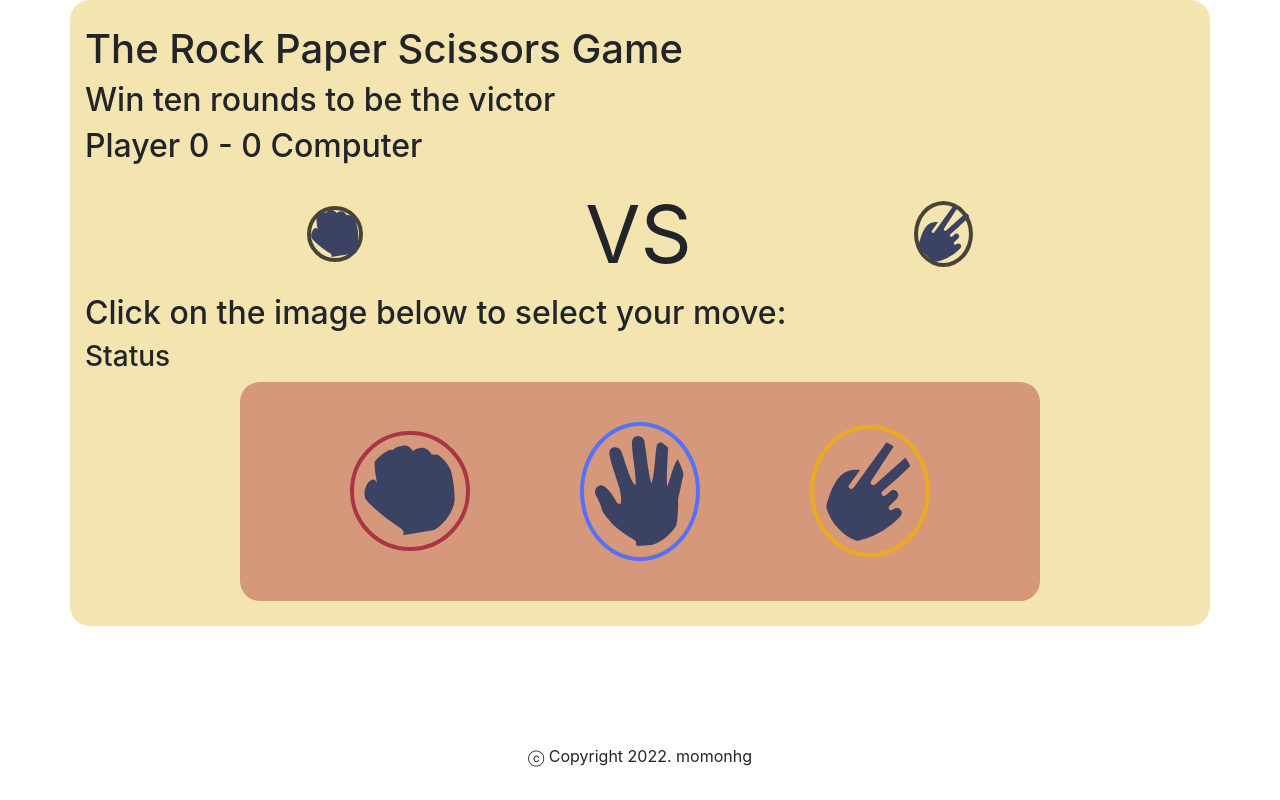
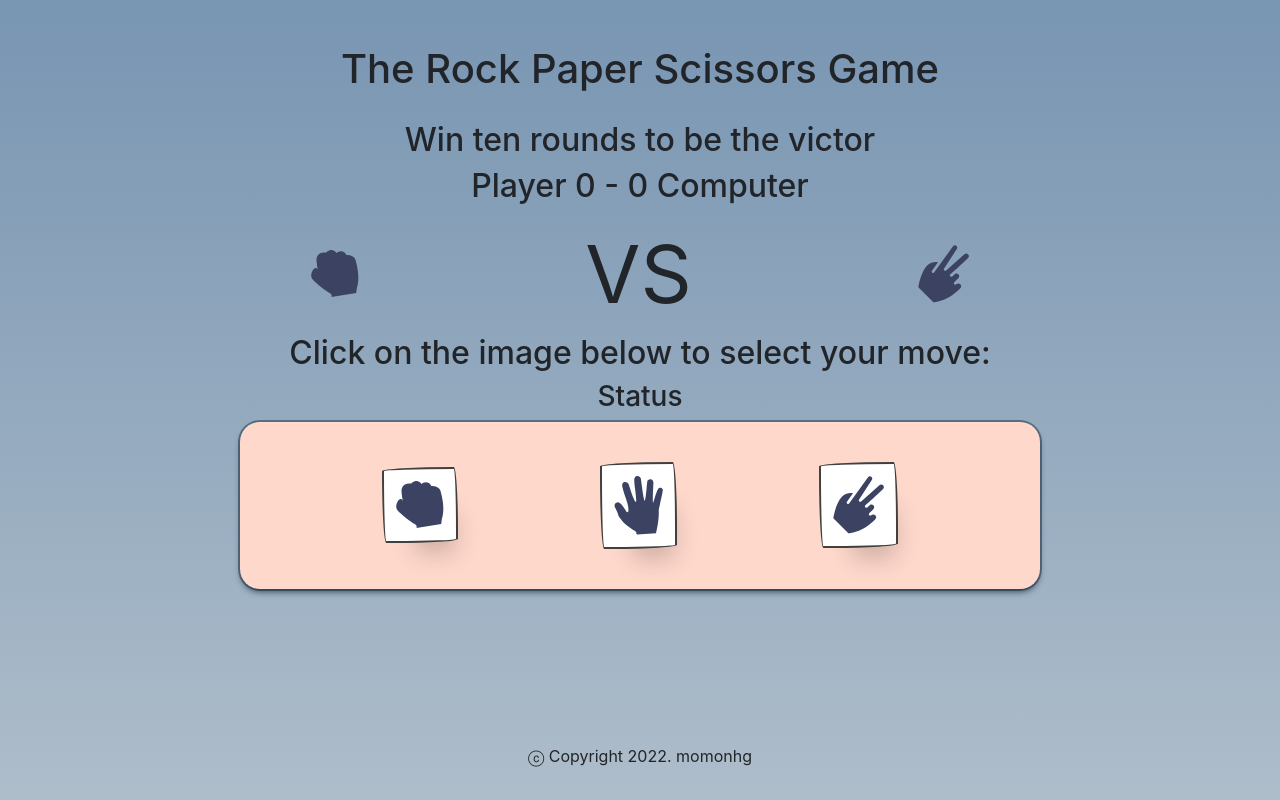
Before and after one commit to Momonhg/rock-paper-scissors, a website: page index.html in a window 1280 px wide. Drawn offline with nearby package versions, Linux system fonts and the light colour scheme.

Commit message:
upgrade css

```diff
--- a/index.html
+++ b/index.html
@@ -1,19 +1,19 @@
 <!DOCTYPE html>
-<html lang="en">
+<html lang="en" dir="ltr">
 
 <head>
-  <meta charset="UTF-8">
-  <meta name="viewport" content="width=device-width, initial-scale=1.0">
-  <!-- displays site properly based on user's device -->
-
-  <link rel="icon" type="image/png" sizes="32x32" href="./images/favicon.ico">
-  <link rel="stylesheet" href="styles.css">
-  <link href="https://fonts.googleapis.com/css?family=Arvo" rel="stylesheet">
-  <link rel="stylesheet" href="https://cdn.jsdelivr.net/npm/bootstrap@4.0.0/dist/css/bootstrap.min.css"
-    integrity="sha384-Gn5384xqQ1aoWXA+058RXPxPg6fy4IWvTNh0E263XmFcJlSAwiGgFAW/dAiS6JXm" crossorigin="anonymous">
+  <meta charset="utf-8">
 
   <title>Rock, Paper, Scissors</title>
 
+  <link rel="icon" type="image/png" sizes="32x32" href="./images/favicon.ico">
+
+  <link rel="stylesheet" href="styles.css">
+
+  <link href="https://fonts.googleapis.com/css?family=Arvo" rel="stylesheet">
+
+  <link rel="stylesheet" href="https://cdn.jsdelivr.net/npm/bootstrap@4.0.0/dist/css/bootstrap.min.css"
+    integrity="sha384-Gn5384xqQ1aoWXA+058RXPxPg6fy4IWvTNh0E263XmFcJlSAwiGgFAW/dAiS6JXm" crossorigin="anonymous">
 
 </head>
 
@@ -46,9 +46,8 @@
 
   <p>ⓒ Copyright 2022. momonhg</p>
 
-  <script src="https://ajax.googleapis.com/ajax/libs/jquery/3.6.0/jquery.min.js"></script>
-  <script src="index.js" charset="utf-8"></script>
-
+  <script src="https://ajax.googleapis.com/ajax/libs/jquery/3.6.1/jquery.min.js"></script>
+  <script src="game.js" charset="utf-8"></script>
 
 
 </body>
--- a/styles.css
+++ b/styles.css
@@ -1,6 +1,30 @@
-body {
+body{
   text-align: center;
+  line-height: 1.5;
+  background-image: linear-gradient(#7895B2,#AEBDCA);
+
 }
+body, html{
+  height: 100%;
+width: 100%;
+
+}
+h1 {
+  font-family: 'Fuzzy Bubbles', cursive;
+  font-size: 3rem;
+  color: #fff;
+  padding-top: 20px;
+  padding-bottom: 20px;
+  margin-top: 50px;
+}
+
+h2, h3{
+  font-family: 'Fuzzy Bubbles', cursive;
+  font-size: 2rem;
+  margin:auto;
+}
+
+
 
 p {
   position: absolute;
@@ -13,36 +37,73 @@ p {
 
 .container {
   margin: 0 auto;
-  background-color: #f3e4b0;
   border-radius: 20px;
   padding: 25px 50px;
   width: 80vw;
+  text-align: center;
 }
 
 .action {
   max-width: 800px;
   padding: 40px 0;
   margin: 0 auto;
-  background-color: #d6987a;
+  background-color: #FFD8CC;
   display: flex;
   flex-wrap: wrap;
   align-items: center;
   justify-content: space-evenly;
   border-radius: 20px;
+  box-shadow: rgba(6, 24, 44, 0.4) 0px 0px 0px 2px, rgba(6, 24, 44, 0.65) 0px 4px 6px -1px, rgba(255, 255, 255, 0.08) 0px 1px 0px inset;
+
 }
 
 .options {
-  flex: 1 1 30%;
-  border-radius: 50%;
+  /* flex: 1 1 30%;
+  /* border-radius: 50%;
   border-width: 4px;
-  border-style: solid;
-  padding: 10px;
+  border-style: solid; */
+  /* padding: 10px;
   animation-name: anim-fade;
   animation-duration: 1s;
   animation-fill-mode: forwards;
   width: 100%;
-  max-width: 120px;
+  max-width: 120px; */
+
+  align-self: center;
+  background-color: #fff;
+  background-image: none;
+  background-position: 0 90%;
+  background-repeat: repeat no-repeat;
+  background-size: 4px 3px;
+  border-radius: 15px 225px 255px 15px 15px 255px 225px 15px;
+  border-style: solid;
+  border-width: 2px;
+  box-shadow: rgba(0, 0, 0, .2) 15px 28px 25px -18px;
+  box-sizing: border-box;
+  color: #41403e;
+  cursor: pointer;
+  display: inline-block;
+  font-family: 'Fuzzy Bubbles', cursive;
+  font-size: 1rem;
+  line-height: 23px;
+  outline: none;
+  padding: .75rem;
+  text-decoration: none;
+  transition: all 235ms ease-in-out;
+  border-bottom-left-radius: 15px 255px;
+  border-bottom-right-radius: 225px 15px;
+  border-top-left-radius: 255px 15px;
+  border-top-right-radius: 15px 225px;
+  user-select: none;
+  -webkit-user-select: none;
+  touch-action: manipulation;
 }
+
+.options:hover {
+  box-shadow: rgba(0, 0, 0, .3) 2px 8px 8px -5px;
+  transform: translate3d(0, 2px, 0);
+}
+
 
 .display-moves {
   display: flex;
@@ -52,28 +113,12 @@ p {
 }
 
 .move {
-  border-radius: 50%;
+  /* border-radius: 50%;
   border-width: 4px;
-  border-style: solid;
-  border-color: rgba(0, 0, 0, 0.7);
+  border-style: solid; */
+
 }
 
 .separator {
   font-size: 5em;
 }
-
-
-.rock {
-  border-color: #A93545;
-
-}
-
-.paper {
-  border-color: hsl(230, 89%, 65%);
-
-}
-
-.scissors {
-  border-color: hsl(40, 84%, 53%);
-
-}
```
Also changed, not shown: package.json (added, +19 -0 lines), game.js (renamed from index.js).
